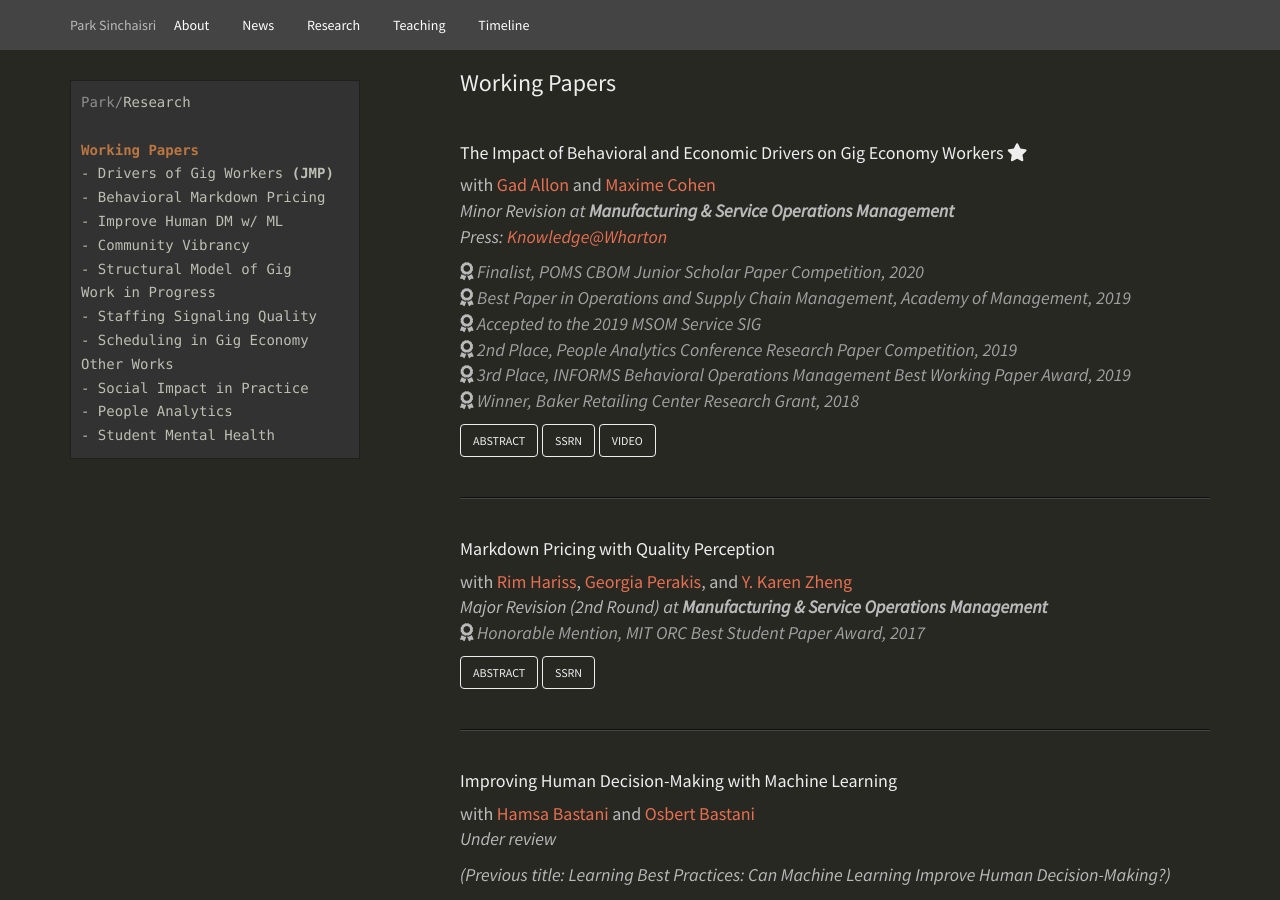
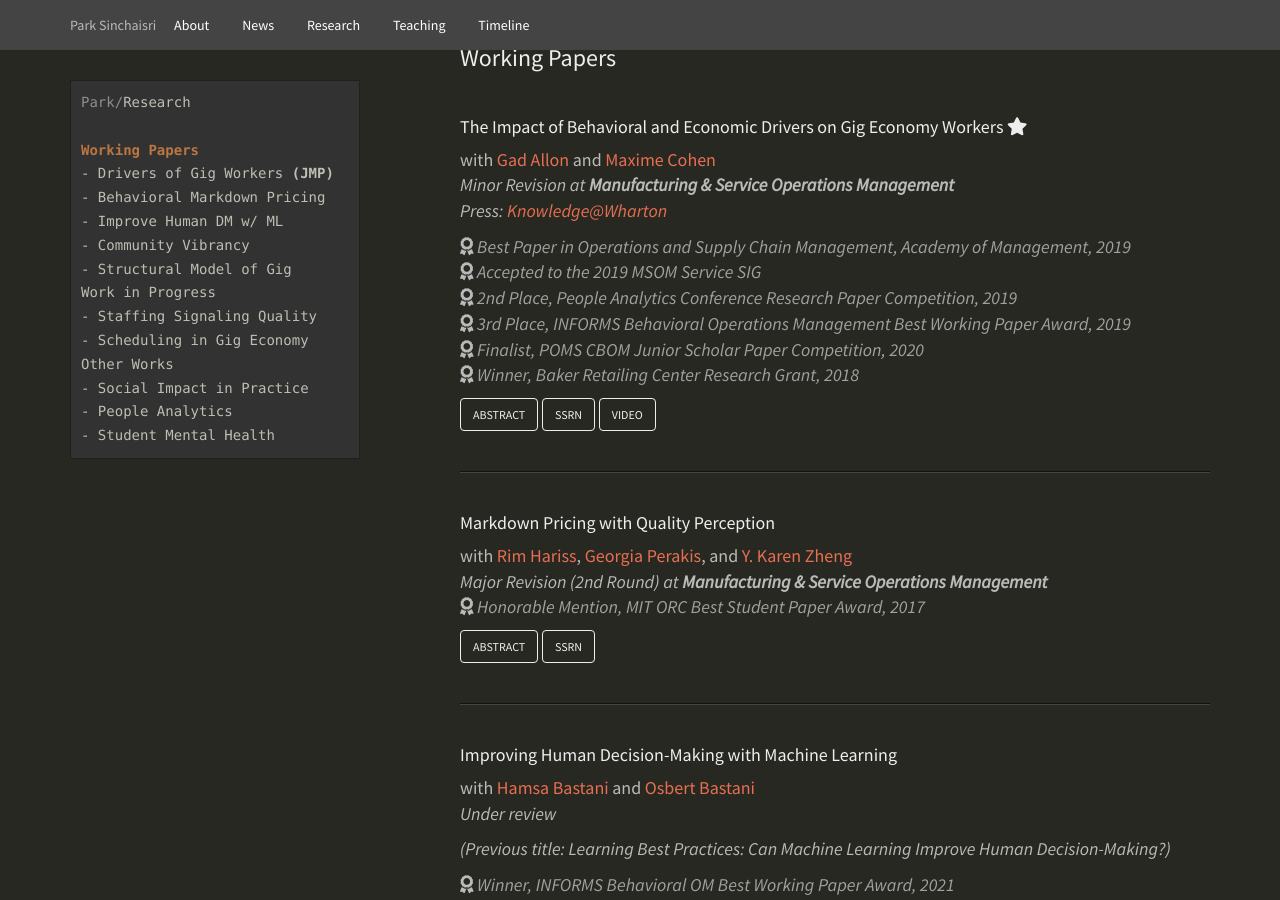
Before and after one commit to parksinchaisri/parksinchaisri.github.io, a Jekyll site: the page index.html, which Jekyll copies as it is, in a window 1280 px wide and 900 px high, scrolled down 1713 px. Built offline with Jekyll 4.4.1, drawn with Linux system fonts in a browser that asks for light colours; some web fonts are replaced; some of the changed text lies outside the part shown.

Commit message:
INFORMS 2021 Awards

```diff
--- a/index.html
+++ b/index.html
@@ -135,11 +135,11 @@
 
         <dl class="row">
 
-          <dt class="col-sm-2"><h4>08/31/21</h4></dt>
-          <dd class="col-sm-10">Our paper <i>Learning Best Practices</i> is selected as one of the finalists for the <a class="hidelink2" target="_blank" href="https://connect.informs.org/behavioral-operations-management/awards">2021 INFORMS Behavioral Operations Management Best Working Paper Award</a> <small>(winners will be announced at INFORMS 2021)</small>.</dd>
+          <dt class="col-sm-2"><h4>10/25/21</h4></dt>
+          <dd class="col-sm-10">Our paper <i>Learning Best Practices</i> won the <a class="hidelink2" target="_blank" href="https://connect.informs.org/behavioral-operations-management/awards">2021 INFORMS Behavioral Operations Management Best Working Paper Award</a>!</dd>
 
-          <dt class="col-sm-2"><h4>08/17/21</h4></dt>
-          <dd class="col-sm-10">Our paper <i>Learning Best Practices</i> is selected as one of the finalists for the <a class="hidelink2" target="_blank" href="https://connect.informs.org/times/awards/best-working-paper">2021 INFORMS Technology, Innovation Management and Entrepreneurship Section Best Working Paper Award</a> <small>(winners will be announced at INFORMS 2021)</small>.</dd>
+          <dt class="col-sm-2"><h4>10/24/21</h4></dt>
+          <dd class="col-sm-10">Our paper <i>Learning Best Practices</i> was selected as a Runner-Up for the <a class="hidelink2" target="_blank" href="https://connect.informs.org/times/awards/best-working-paper">2021 INFORMS Technology, Innovation Management and Entrepreneurship Section Best Working Paper Award</a>!</dd>
 
           <dt class="col-sm-2"><h4>07/09/21</h4></dt>
           <dd class="col-sm-10">I am accepted to participate in the inaugural <a class="hidelink2" target="_blank" href="https://www.chicagobooth.edu/research/center-for-applied-artificial-intelligence/opportunities/event---summer-school-2021">Summer Institute in Machine Learning and Economics</a>, hosted by the Center for Applied Artificial Intelligence at Chicago Booth!</dd>
@@ -250,11 +250,11 @@
           with <a class="hidelink" target="_blank" href="https://oid.wharton.upenn.edu/profile/gadallon/">Gad Allon</a> and <a class="hidelink" target="_blank" href="https://maxccohen.github.io/">Maxime Cohen</a><br>
   <p class="mb-0"><em>Minor Revision at <b>Manufacturing & Service Operations Management</b></em>
   <br> <em> Press: <a class="hidelink" href="https://knowledge.wharton.upenn.edu/article/what-motivates-workers-in-the-gig-economy/" target="_blank">Knowledge@Wharton</a></a></em></p>
-  <p class="mb-0"> <i class="fas fa-award"></i><a class="lowkey"> Finalist, POMS CBOM Junior Scholar Paper Competition, 2020</a>
-  <br> <i class="fas fa-award"></i><a class="lowkey"> Best Paper in Operations and Supply Chain Management, Academy of Management, 2019</a>
+  <p class="mb-0"><i class="fas fa-award"></i><a class="lowkey"> Best Paper in Operations and Supply Chain Management, Academy of Management, 2019</a>
   <br> <i class="fas fa-award"></i><a class="lowkey"> Accepted to the 2019 MSOM Service SIG</a>
   <br> <i class="fas fa-award"></i><a class="lowkey"> 2nd Place, People Analytics Conference Research Paper Competition, 2019</a>
   <br> <i class="fas fa-award"></i><a class="lowkey"> 3rd Place, INFORMS Behavioral Operations Management Best Working Paper Award, 2019</a>
+  <br> <i class="fas fa-award"></i><a class="lowkey"> Finalist, POMS CBOM Junior Scholar Paper Competition, 2020</a>
   <br> <i class="fas fa-award"></i><a class="lowkey"> Winner, Baker Retailing Center Research Grant, 2018</a>
   <!--<br> <i class="fas fa-award"></i><a class="lowkey"> Russell Ackoff Fellowship, 2018</a>-->
 </p>
@@ -296,10 +296,10 @@
           with <a class="hidelink" target="_blank" href="https://hamsabastani.github.io/">Hamsa Bastani</a> and <a class="hidelink" target="_blank" href="https://obastani.github.io/">Osbert Bastani</a><br>
   <p class="mb-0"><em>Under review</em></p>
   <p class="mb-0"><em>(Previous title: Learning Best Practices: Can Machine Learning Improve Human Decision-Making?)</em></p>
-  <p class="mb-0"> <i class="fas fa-award"></i><a class="lowkey"> Finalist, INFORMS BOM Best Working Paper Award, 2021</a>
-    <br><i class="fas fa-award"></i><a class="lowkey"> Finalist, INFORMS TIMES Best Working Paper Award, 2021</a>
+  <p class="mb-0"> <i class="fas fa-award"></i><a class="lowkey"> Winner, INFORMS Behavioral OM Best Working Paper Award, 2021</a>
+    <br><i class="fas fa-award"></i><a class="lowkey"> 2nd Place, INFORMS TIMES Best Working Paper Award, 2021</a>
      <br> <i class="fas fa-award"></i><a class="lowkey"> 2nd Place, POMS CBOM Junior Scholar Paper Competition, 2021</a>
-  <br> <i class="fas fa-award"></i><a class="lowkey"> Accepted to the 2021 MSOM Service SIG</a>
+  <br> <i class="fas fa-award"></i><a class="lowkey"> Accepted to the 2021 MSOM Service Management SIG</a>
   <br><i class="fas fa-award"></i><a class="lowkey"> Accepted to the Workshop on Operations of People-Centric Systems at EC'21</a>
   <!--<br><i class="fas fa-award"></i> <a class="lowkey"> Russell Ackoff Fellowship, 2020</a>
   <br><i class="fas fa-award"></i> <a class="lowkey"> Mack Institute Research Fellowship, 2019-2020</a></p>-->
```
Also changed, not shown: 1 other file.
